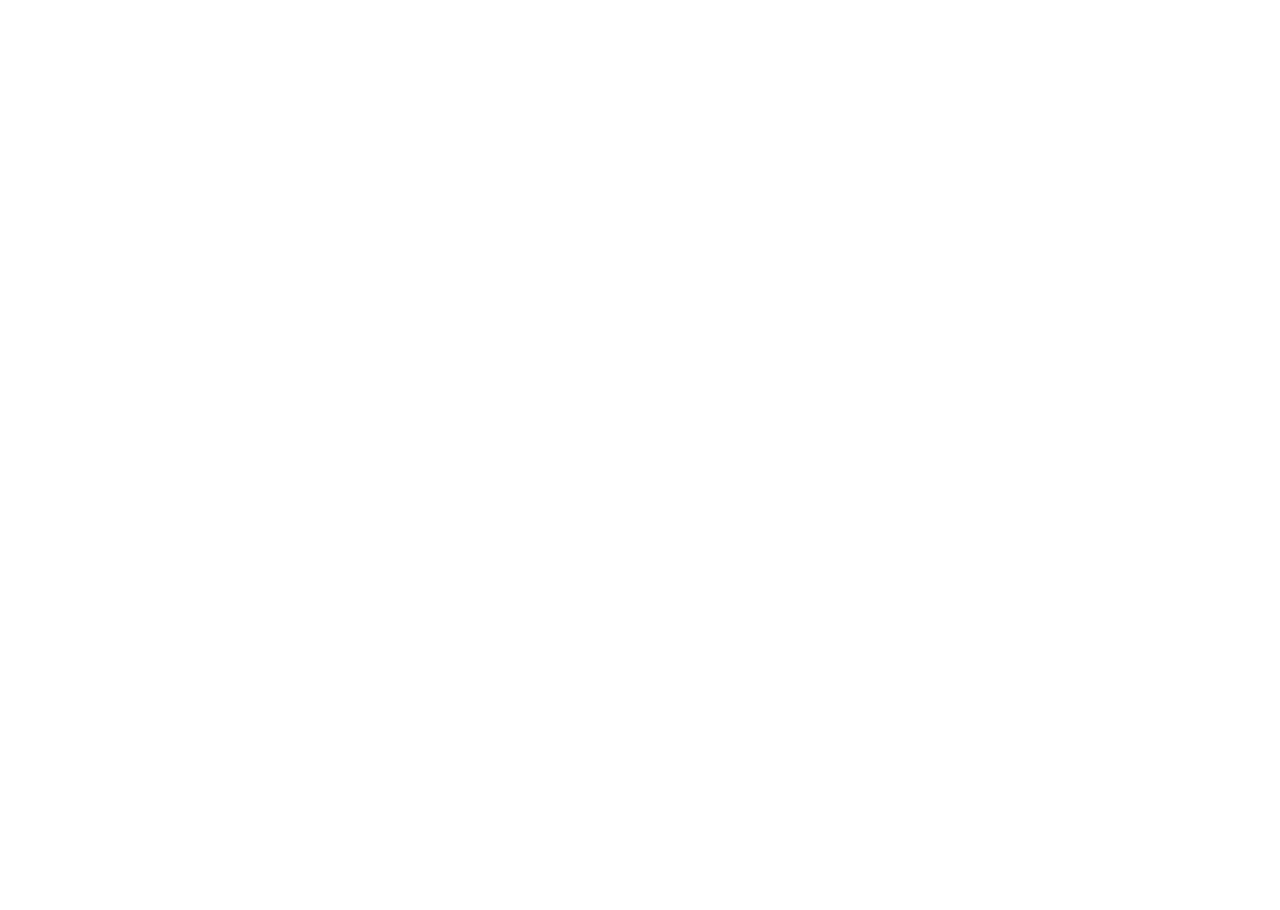
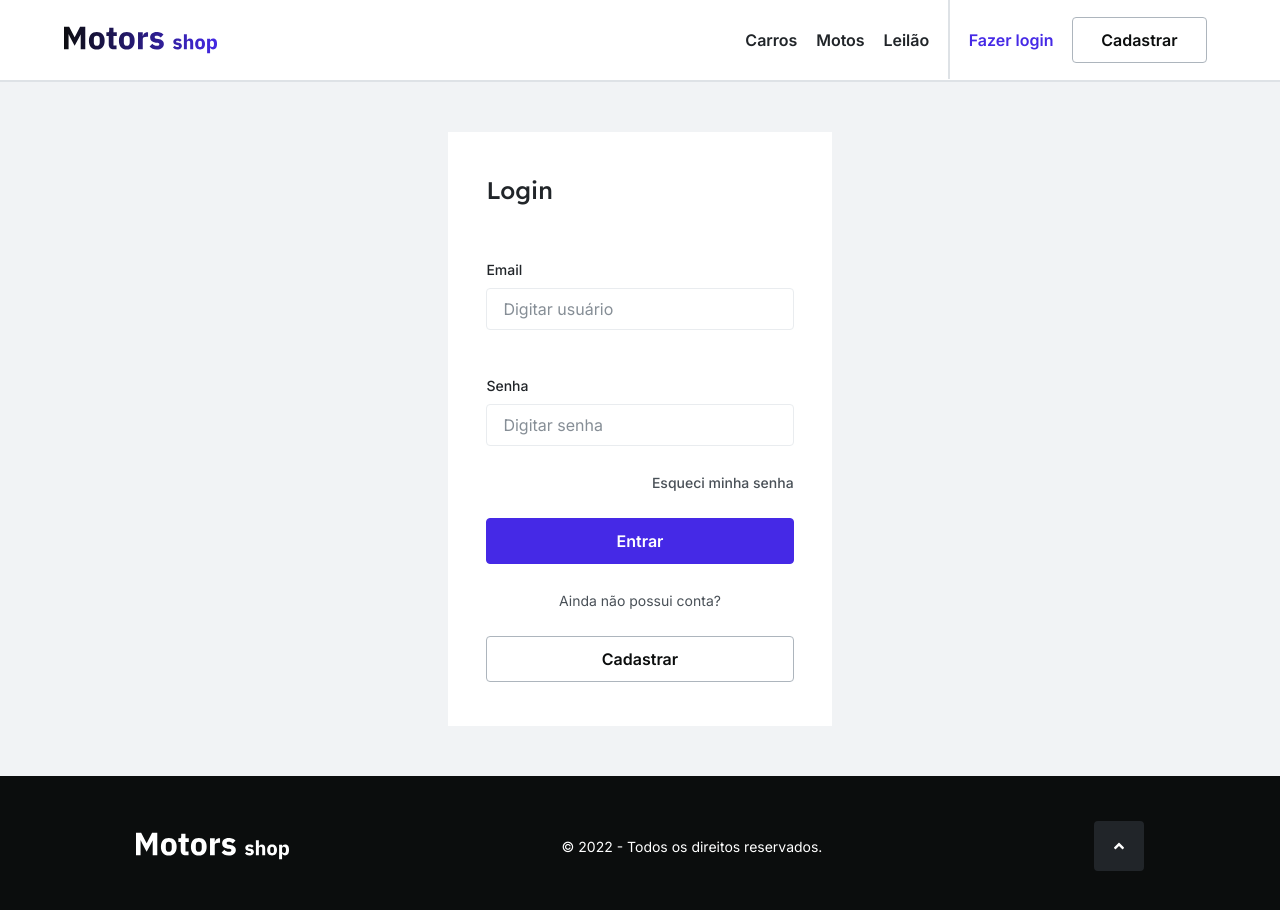
Before and after one commit to KA-09-Motors-Shop-projeto-fullstack/motors-shop, a React (Vite) app: page /login in a window 1280 px wide. Shown: the top 910 px of the page. Before the commit the page ends 800 px from the top, so only its background shows below. Built offline with nearby package versions, Linux system fonts and the light colour scheme.

Commit message:
Feat: integrado provider de login de usuario com a pagina de login

```diff
--- a/src/@types/users.d.ts
+++ b/src/@types/users.d.ts
@@ -42,5 +42,5 @@
 export type UserContextType = {
   user: IUser | {};
   signupUser: (data: ICreateUser) => Promise<void>;
-  loginUser: (data: ILoginUser) => Promise<ILoginUserResponse>;
+  loginUser: (data: ILoginUser) => Promise<void>;
 };
--- a/src/components/Header/index.tsx
+++ b/src/components/Header/index.tsx
@@ -2,7 +2,7 @@
 import { HeaderStyle, Ul, Container, Line, ContainerLogged } from "./styles";
 import Logo from "../../assets/LogoHeader.svg";
 import { Link as LinkScroll, animateScroll as scroll } from "react-scroll";
-import { Link } from "react-router-dom";
+import { NavLink } from "react-router-dom";
 import Button from "../Button";
 import { isAuthenticated } from "../../services/auth";
 import Avatar from "../Avatar";
@@ -54,9 +54,7 @@
                 Leilão
               </LinkScroll>
             </li>
-            <li>
-              <Line />
-            </li>
+            <Line />
             {isAuthenticated() ? (
               <ContainerLogged>
                 <Avatar
@@ -70,7 +68,9 @@
             ) : (
               <>
                 <li>
-                  <Link to="/login">Fazer login</Link>
+                  <NavLink activeStyle={{ color: "#4529E6" }} to="/login">
+                    Fazer login
+                  </NavLink>
                 </li>
                 <li>
                   <Button typeFont="big" typeButton="outline2">
--- a/src/components/Login/index.tsx
+++ b/src/components/Login/index.tsx
@@ -5,9 +5,9 @@
 import { useForm } from "react-hook-form";
 import { yupResolver } from "@hookform/resolvers/yup";
 import { Container, Form } from "./styles";
-import { useHistory } from "react-router-dom";
+import { Redirect, useHistory } from "react-router-dom";
 import { UserContext } from "../../providers/Users";
-import { UserContextType } from "../../@types/users";
+import { ILoginUser, UserContextType } from "../../@types/users";
 
 const Login: React.FC = () => {
   const history = useHistory();
@@ -30,8 +30,9 @@
 
   const goSignup = () => history.push("/signup");
 
-  const onSubmit = () => {
+  const onSubmit = async (data: any) => {
     reset();
+    await loginUser(data);
   };
 
   return (
--- a/src/components/ModalCreate/index.tsx
+++ b/src/components/ModalCreate/index.tsx
@@ -22,7 +22,7 @@
 import ModalSucess from "../ModalSucess";
 import { ModalContext } from "../../providers/Modals";
 import { ModalContextType } from "../../@types/modals";
-import { getToken } from "../../services/auth";
+import { getTokenLocalStorage } from "../../services/auth";
 
 const ModalCreate: React.FC = () => {
   // Chamando o provider
@@ -82,7 +82,7 @@
 
     reset();
 
-    const token = getToken();
+    const token = getTokenLocalStorage();
     await createAdvertisement(token, data).then(() => {
       closeModalCreate();
       openModalSucess();
--- a/src/main.tsx
+++ b/src/main.tsx
@@ -12,12 +12,12 @@
 const root = createRoot(container);
 
 root.render(
-  <Providers>
-    <BrowserRouter>
+  <BrowserRouter>
+    <Providers>
       <ThemeProvider theme={theme}>
         <GlobalStyled />
         <App />
       </ThemeProvider>
-    </BrowserRouter>
-  </Providers>
+    </Providers>
+  </BrowserRouter>
 );
--- a/src/pages/Login/index.tsx
+++ b/src/pages/Login/index.tsx
@@ -1,10 +1,15 @@
 import React from "react";
+import { Redirect } from "react-router-dom";
 import Footer from "../../components/Footer";
 import Header from "../../components/Header";
 import Login from "../../components/Login";
+import { isAuthenticated } from "../../services/auth";
 import { Main } from "./styles";
 
 const LoginPage: React.FC = () => {
+  if (isAuthenticated()) {
+    return <Redirect to="profile" />;
+  }
   return (
     <>
       <Header />
--- a/src/pages/Profile/index.tsx
+++ b/src/pages/Profile/index.tsx
@@ -2,6 +2,8 @@
 import { ModalContextType } from "../../@types/modals";
 import Avatar from "../../components/Avatar";
 import Button from "../../components/Button";
+import Footer from "../../components/Footer";
+import Header from "../../components/Header";
 import ModalCreate from "../../components/ModalCreate";
 import { ModalContext } from "../../providers/Modals";
 import {
@@ -17,6 +19,8 @@
 const Profile: React.FC = () => {
   const { openModalCreate } = useContext(ModalContext) as ModalContextType;
   return (
+    <>
+      <Header />
       <main>
         <ModalCreate />
         <Rectangle>
@@ -26,8 +30,7 @@
         <ContainerInformations>
           <Avatar
             fontSize={36}
-          height={104}
-          width={104}
+            size={104}
             color="random1"
             name="Omar Colombari"
           />
@@ -39,8 +42,8 @@
           </NameContainer>
           <DescriptionUser>
             Lorem Ipsum is simply dummy text of the printing and typesetting
-          industry. Lorem Ipsum has been the industry's standard dummy text ever
-          since the 1500s
+            industry. Lorem Ipsum has been the industry's standard dummy text
+            ever since the 1500s
           </DescriptionUser>
           <Button
             onClick={openModalCreate}
@@ -51,6 +54,8 @@
           </Button>
         </ContainerInformations>
       </main>
+      <Footer />
+    </>
   );
 };
 
--- a/src/providers/Users/index.tsx
+++ b/src/providers/Users/index.tsx
@@ -1,4 +1,5 @@
 import React, { createContext, useState } from "react";
+import { useHistory } from "react-router-dom";
 import {
   ICreateUser,
   ILoginUser,
@@ -20,20 +21,19 @@
 export const UserContext = createContext<UserContextType | null>(null);
 
 export const UserProvider: React.FC<IProps> = ({ children }) => {
+  const history = useHistory();
   const [user, setUser] = useState<IUser | {}>(
     isAuthenticated() ? getUserLocalStorage() : {}
   );
 
   const loginUser = async (data: ILoginUser) => {
-    const { data: res } = await api.post<ILoginUserResponse>(
-      "/users/login",
-      data
-    );
-
-    setUser(res.user);
-    login(res);
-
-    return res;
+    await api
+      .post<ILoginUserResponse>("/users/login", data)
+      .then(({ data: res }) => {
+        setUser(res.user);
+        login(res);
+        return history.push("/profile");
+      });
   };
 
   const signupUser = async (data: ICreateUser) => {
--- a/src/routes/index.tsx
+++ b/src/routes/index.tsx
@@ -13,7 +13,7 @@
 const Routes: React.FC = () => {
   return (
     <Switch>
-      <Route exact path="/">
+      <Route exact path="/login">
         <LoginPage />
       </Route>
       <PrivateRoute path="/profile">
```
Lines whose indentation alone changed are shown as unchanged.
